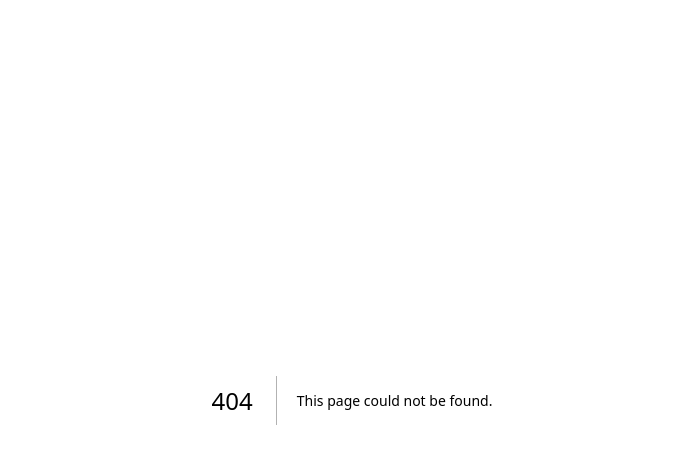
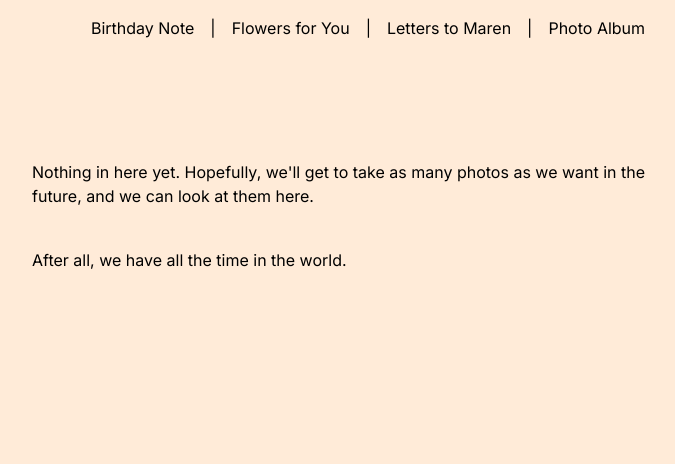
Before and after one commit to paogrammer/formymaren, a Next.js app: page /album in a window 1280 px wide. Before the commit this address had no page. Shown: the top 464 px of the page, without its empty margins (288-963 px from the left). Built offline with nearby package versions, Linux system fonts and the light colour scheme.

Commit message:
updatesS

```diff
--- /dev/null
+++ b/app/album/album.css
@@ -0,0 +1,12 @@
+.album-container {
+
+    display:block;
+    position: absolute;
+    width: 50%;
+    margin: auto;
+    bottom: 0;
+    top: 20%;
+    left: 0;
+    right: 0;
+
+}
--- /dev/null
+++ b/app/album/layout.js
@@ -0,0 +1,15 @@
+import Navbar from '../../components/Navbar'
+import './album.css'
+
+export default function AlbumLayout({
+    children, // will be a page or nested layout
+  }) {
+    return (
+      <section>
+        {/* Include shared UI here e.g. a header or sidebar */}
+        <Navbar />
+
+        {children}
+      </section>
+    )
+  }
--- /dev/null
+++ b/app/album/page.js
@@ -0,0 +1,22 @@
+// pages/index.js
+
+import React from 'react';
+
+import Link from 'next/link'
+
+
+const Album = () => {
+  return (
+
+    <div className='album-container'>
+
+
+            <h1>Nothing in here yet. Hopefully, we'll get to take as many photos as we want in the future, and we can look at them here.</h1>
+
+            <h1 className='mt-10'>After all, we have all the time in the world.</h1>
+
+    </div>
+  );
+};
+
+export default Album;
--- /dev/null
+++ b/app/greeting/layout.js
@@ -0,0 +1,14 @@
+import Navbar from '../../components/Navbar'
+
+export default function GreetingLayout({
+    children, // will be a page or nested layout
+  }) {
+    return (
+      <section>
+        {/* Include shared UI here e.g. a header or sidebar */}
+        <Navbar />
+
+        {children}
+      </section>
+    )
+  }
--- /dev/null
+++ b/app/greeting/page.js
@@ -0,0 +1,41 @@
+// pages/index.js
+
+import React from 'react';
+import '../letters/letters.css';
+import Link from 'next/link'
+
+
+const Greeting = () => {
+  return (
+
+    <div className='container'>
+        <div className='content'>
+          <div className='paper'>
+            <h2 className='letter-title'>Birthday Note</h2>
+            <p className='letter-content'>Dear Maren,</p>
+            <p className='letter-content'>As you're reading this note, you've probably just turned 21. Congratulations on leveling up! I'm sure 20 has been quite a ride, but I'm hoping
+            for even better things for you this coming year. Be it your health, career, inter-personal relationships, self-growth, and everythig else in between--it's all
+            going to be even better than it has ever been, and I'm looking forward to see you flourish.
+            </p>
+            <p className='letter-content'>But before all that, I want to take the time to appreciate the person you've become in the present: a very loving and caring person. One of the most selfless
+            people I've ever met. You're also very <i>topakin</i>, gets easily irritated, and has zero patience for dumb Valorant teammates. But all of that just adds to your flavor,
+            and fails to conceal what you truly are--an immensely kind soul.  You've done well with the cards that you've been dealt, and I respect that a lot. Mapagmahal sa pamilya at mga kaibigan, kahit minsan di nila deserve.
+            I know I've told you this many times and I'm sure naririndi ka na, but Maren, I really
+            admire the person you've become. I just like to remind you a lot kasi sometimes you get overly self-critical and forget that you're great just the way you are.</p>
+            <p className='letter-content'>I know that there's a lot of growing and learning to be done but you can do that on your own pace. You can take your time and enjoy the ride, and try not to worry too much. Eventually, everything will fall into place.</p>
+            <p className='letter-content'>So don't worry, and live as you please. I'm sure you'll be phenomenal.</p>
+            <p className='letter-content'>I wish you a fulfilling year ahead, and, if you're alright with it, hopefully I can be a part of it too. More blessings to come!</p>
+            <p className='letter-content'>Oh, and Happy Birthday. I love you.</p>
+            <p className='letter-content'>Yours,<br></br>Lorenzo</p>
+          </div>
+        </div>
+    </div>
+  );
+};
+
+export default Greeting;
+
+
+
+// I know getting here probably hasn't been the easiest task. You've encountered
+//             many struggles, hardships, and all sorts of circumstances in the past 20 years of your wonderful existence. You have gone through so many battles, and some of them are probably still currently ongoing.
--- a/app/letters/letters.css
+++ b/app/letters/letters.css
@@ -6,7 +6,7 @@
 
 }
 
-.container {
+.letters-container {
 
     min-width: 100vw;
     min-height: 100vh;
--- a/app/letters/page.js
+++ b/app/letters/page.js
@@ -9,7 +9,7 @@ const image = '/public/img/envelope.jpg'
 const Letters = () => {
   return (
 
-    <div className='container'>
+    <div className='letters-container'>
         <h1 className='title'>Letters to Maren</h1>
         <div className='content'>
           <div className=' grid xl:grid-cols-3 xs: grid-cols-1 gap-4'>
--- /dev/null
+++ b/app/otpInput.js
@@ -0,0 +1,131 @@
+'use client'
+
+//otpInputs.js
+import React, {useState} from "react";
+
+
+
+//Our parent component
+const OTPInputGroup = () => {
+    //state to store all input boxes
+    const [inputValues, setInputValues] = useState({
+        input1: '',
+        input2: '',
+        input3: '',
+        input4: '',
+
+        // Add more input values here
+    });
+    //this function updates the value of the state inputValues
+    const handleInputChange = (inputId, value) => {
+        setInputValues((prevInputValues) => ({
+            ...prevInputValues,
+            [inputId]: value,
+        }));
+    };
+    //this function processes form submission
+    const handleSubmit = () => {
+        // Check if the entered password is correct
+        const enteredPassword = `${inputValues.input1}${inputValues.input2}${inputValues.input3}${inputValues.input4}`;
+        const correctPassword = "1218";
+
+        if (enteredPassword === correctPassword) {
+            // Navigate to the "/greeting" page if the password is correct
+            window.location.href = "/greeting";
+        } else {
+            // Display a message for wrong password
+            alert("Wrong password. Please try again.");
+        }
+    };
+
+    //return child component
+        return (
+        <>
+            <div id='OTPInputGroup' className='digitGroup' data-autosubmit="true">
+                <OTPInput
+                    id="input1"
+                    value={inputValues.input1}
+                    onValueChange={handleInputChange}
+                    previousId={null}
+                    handleSubmit={handleSubmit}
+                    nextId="input2"
+                />
+                <OTPInput
+                    id="input2"
+                    value={inputValues.input2}
+                    onValueChange={handleInputChange}
+                    previousId="input1"
+                    handleSubmit={handleSubmit}
+                    nextId="input3"
+                />
+                <OTPInput
+                    id="input3"
+                    value={inputValues.input3}
+                    onValueChange={handleInputChange}
+                    previousId="input2"
+                    handleSubmit={handleSubmit}
+                    nextId="input4"
+                />
+
+                <OTPInput
+                    id="input4"
+                    value={inputValues.input4}
+                    onValueChange={handleInputChange}
+                    previousId="input3"
+                    handleSubmit={handleSubmit}
+                    nextId="input5"
+                />
+
+            </div>
+        </>
+    );
+}
+
+//Our child component
+const OTPInput = ({ id, previousId, nextId, value, onValueChange, handleSubmit }) => {
+    //This callback function only runs when a key is released
+    const handleKeyUp = (e) => {
+        //check if key is backspace or arrowleft
+        if (e.keyCode === 8 || e.keyCode === 37) {
+            //find the previous element
+            const prev = document.getElementById(previousId);
+            if (prev) {
+                //select the previous element
+                prev.select();
+            }
+        } else if (
+            (e.keyCode >= 48 && e.keyCode <= 57) || //check if key is numeric keys 0 to 9
+            (e.keyCode >= 65 && e.keyCode <= 90) || //check if key is alphabetical keys A to Z
+            (e.keyCode >= 96 && e.keyCode <= 105) || //check if key is numeric keypad keys 0 to 9
+            e.keyCode === 39 //check if key is right arrow key
+        ) {
+            //find the next element
+            const next = document.getElementById(nextId);
+            if (next) {
+                //select the next element
+                next.select();
+            } else {
+                //check if inputGroup has autoSubmit enabled
+                const inputGroup = document.getElementById('OTPInputGroup');
+                if (inputGroup && inputGroup.dataset['autosubmit']) {
+                    //submit the form
+                    handleSubmit();
+                }
+            }
+        }
+    }
+    return (
+        <input
+            id={id}
+            name={id}
+            type="text"
+            className='DigitInput'
+            value={value}
+            maxLength="1"
+            onChange={(e) => onValueChange(id, e.target.value)}
+            onKeyUp={handleKeyUp}
+        />
+    );
+};
+
+export default OTPInputGroup;
--- a/app/page.js
+++ b/app/page.js
@@ -1,7 +1,11 @@
+import React from 'react';
+import OTPInputGroup from './otpInput.js';
 
+export default function Landing(){
+    return (
+        <>
 
-export default function Landing() {
-  return (
-    <div></div>
-  )
+             <OTPInputGroup />
+        </>
+    )
 }
--- a/components/Navbar.js
+++ b/components/Navbar.js
@@ -7,13 +7,14 @@ const Navbar = () => {
   return (
     <nav className="p-4">
       <div className="nav-container mx-auto">
+        <Link href="/greeting">
+          <div className="">Birthday Note</div>
+        </Link>
+        <span className="mx-4">|</span>
         <Link href="/home">
           <div className="">Flowers for You</div>
         </Link>
-        <span className="mx-4">|</span>
-        <Link href="/faq">
-          <div className="">FAQs</div>
-        </Link>
+
         <span className="mx-4 ">|</span>
         <Link href="/letters">
           <div className="">Letters to Maren</div>
--- a/styles/globals.css
+++ b/styles/globals.css
@@ -32,3 +32,78 @@ body {
   color: var(--page-color);
   background: var(--page-bg);
 }
+
+
+/** otpInputs.css **/
+
+
+
+.digitGroup {
+  display: flex;
+  gap: 10px;
+  justify-content: center;
+  margin-bottom: 20px;
+  margin-top: 30%;
+  }
+
+  .digitGroup input {
+   outline: 0 !important;
+   user-select: none !important;
+   width: 50px;
+   height: 50px;
+   background-color: #C5DBF5;
+   font-weight: bold !important;
+   border-radius: 5px;
+   border: none;
+   line-height: 50px;
+   text-align: center;
+   font-size: 24px;
+   color: #001E9A;
+   margin: 0;
+  }
+
+  .digitGroup input:focus {
+   border: 2px solid #001E9A !important;
+  }
+
+  .digitGroup input:active {
+   border: 2px solid #001E9A !important;
+  }
+
+  .digitGroup .splitter {
+   padding: 5px 0;
+   color: rgb(0, 0, 0);
+   font-size: 25px;
+   margin: 0;
+  }
+
+  .prompt {
+   margin-bottom: 20px;
+   font-size: 20px;
+   color: white;
+  }
+
+  .formSection {
+   max-width: 500px;
+   margin: auto;
+   border-radius: 10px;
+   box-shadow: 0px 0px 8px #ddd;
+   padding: 20px;
+  }
+
+  .w-100 {
+   width: 100%;
+  }
+
+  /* Media query for mobile devices */
+  @media (max-width: 480px) {
+   .digitGroup {
+    gap: 5px !important;
+   }
+   .digitGroup input {
+    width: 40px !important;
+   }
+   .digitGroup .splitter {
+    font-size: 25px !important;
+   }
+  }
```
Also changed, not shown: package.json (+5 -4 lines), 1 other file (tests, documents, lock files or other folders).
